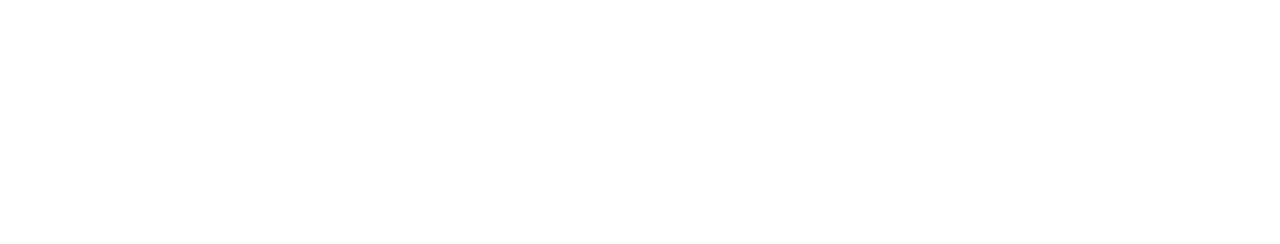
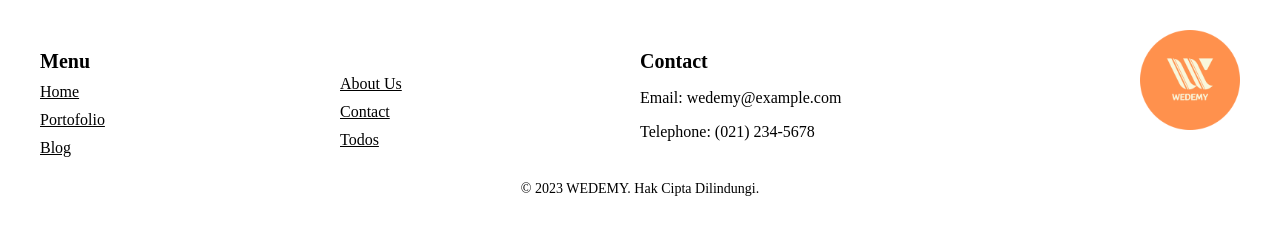
Before and after one commit to makna-ak/wedemy, a plain HTML site: page index.html in a window 1280 px wide. Drawn offline with Linux system fonts and the light colour scheme.

Commit message:
add footer, css, and logo

```diff
--- a/index.html
+++ b/index.html
@@ -1,11 +1,38 @@
 <!DOCTYPE html>
-<html lang="en">
+<html>
 <head>
-    <meta charset="UTF-8">
-    <meta name="viewport" content="width=device-width, initial-scale=1.0">
-    <title>Branch Makna</title>
+    <link rel="stylesheet" type="text/css" href="style/style.css">
 </head>
 <body>
-
+    <footer>
+        <div class="footer-content">
+            <div class="footer-menu">
+                <h3>Menu</h3>
+                <ul>
+                    <li><a href="#">Home</a></li>
+                    <li><a href="#">Portofolio</a></li>
+                    <li><a href="#">Blog</a></li>
+                </ul>
+            </div>
+            <div class="footer-menu2">
+                <ul>
+                    <li><a href="#">About Us</a></li>
+                    <li><a href="#">Contact</a></li>
+                    <li><a href="#">Todos</a></li>
+                </ul>
+            </div>
+            <div class="footer-contact">
+                <h3>Contact</h3>
+                <p>Email: wedemy@example.com</p>
+                <p>Telephone: (021) 234-5678</p>
+            </div>
+            <div class="footer-logo">
+                <img src="assets/logo.png" alt="Wedemy Logo">
+            </div>
+        </div>
+        <div class="footer-copyright">
+            <p>&copy; 2023 WEDEMY. Hak Cipta Dilindungi.</p>
+        </div>
+    </footer>
 </body>
 </html>
--- /dev/null
+++ b/style/style.css
@@ -0,0 +1,84 @@
+body, footer, ul, li {
+    margin: 0;
+    padding: 0;
+    list-style: none;
+    text-decoration: none;
+}
+
+footer {
+    background-color: #ffffff;
+    color: #000000;
+    padding: 30px 0;
+}
+
+.footer-content {
+    max-width: 1200px;
+    margin: 0 auto;
+    display: flex;
+    justify-content: space-between;
+}
+
+.footer-menu {
+    flex: 1;
+}
+
+.footer-menu h3 {
+    font-size: 20px;
+    margin-bottom: 10px;
+}
+
+.footer-menu ul {
+    padding-left: 0;
+}
+
+.footer-menu li {
+    margin-bottom: 10px;
+}
+
+.footer-menu a {
+    color: #000000;
+}
+
+.footer-menu2 {
+    flex: 1;
+}
+
+.footer-menu2 ul {
+    padding-top: 15%;
+}
+
+.footer-menu2 li {
+    margin-bottom: 10px;
+}
+
+.footer-menu2 a {
+    color: #000000;
+}
+
+.footer-contact {
+    flex: 1;
+}
+
+.footer-contact h3 {
+    font-size: 20px;
+    margin-bottom: 10px;
+}
+
+.footer-logo {
+    flex: 1;
+    text-align: right;
+}
+
+.footer-logo img {
+    max-width: 100px;
+}
+
+.footer-menu a:hover {
+    text-decoration: underline;
+}
+
+.footer-copyright {
+    text-align: center;
+    color: #000000;
+    font-size: 14px;
+}
```
Also changed, not shown: assets/logo.png (added).
